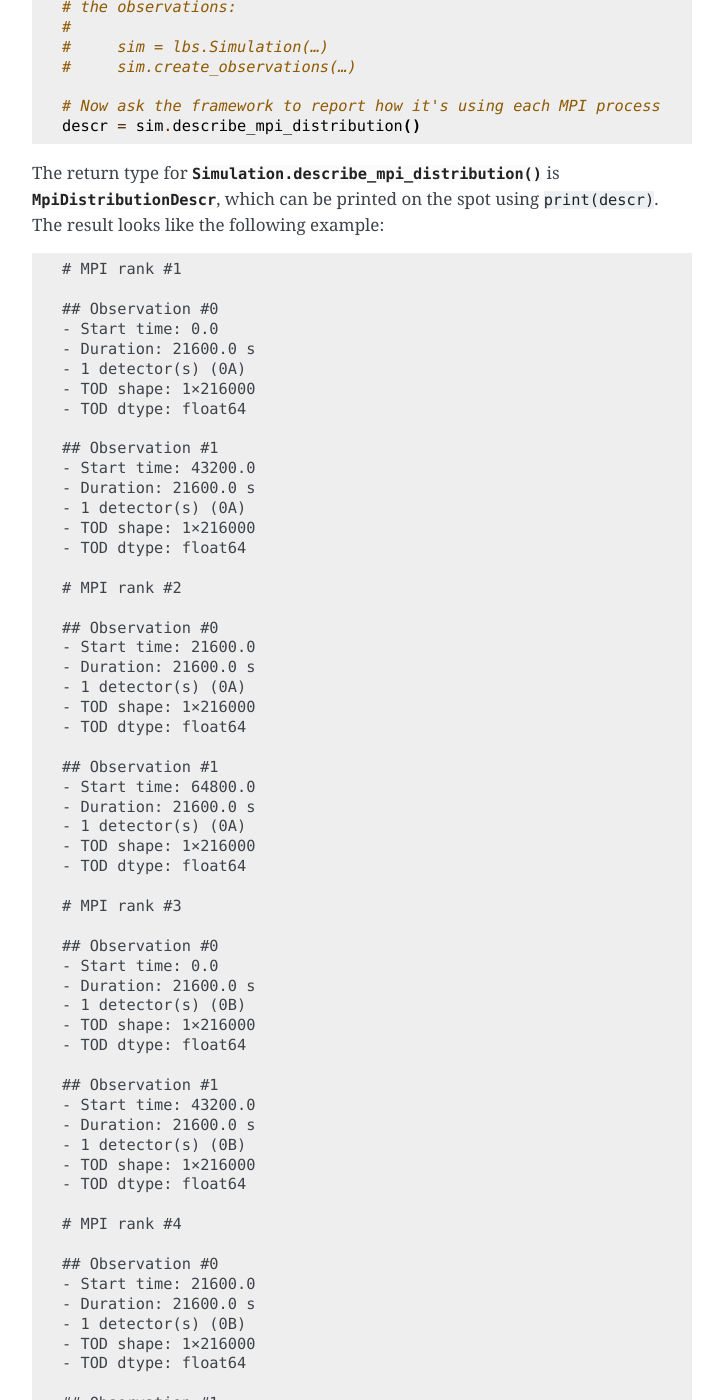
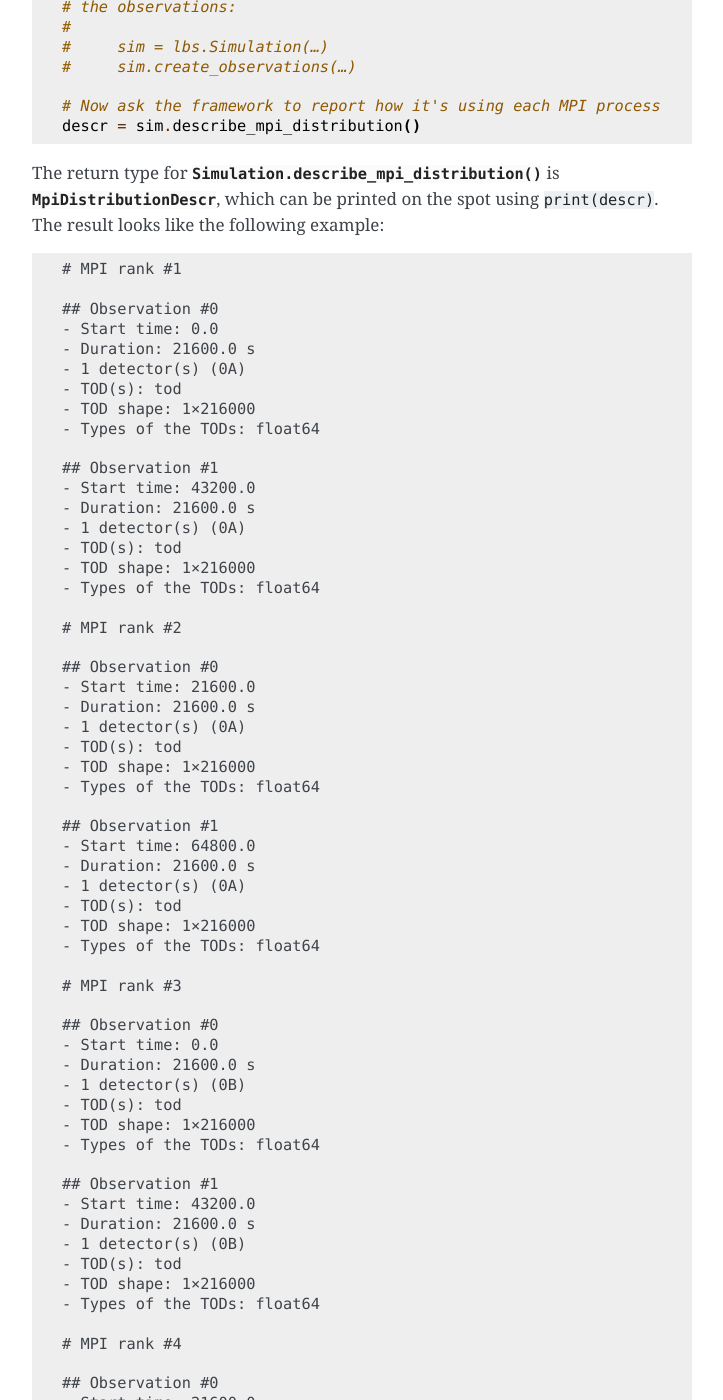
Before and after one commit to litebird/litebird_sim, a Sphinx documentation site: the page built from docs/source/simulations.rst, in a window 1280 px wide and 1400 px high, scrolled down 8053 px. Shown: the whole window, without its empty margins (388-1111 px from the left). Built offline with Sphinx 7.4.7, drawn with Linux system fonts in a browser that asks for light colours; some of the changed text lies outside the part shown.

Commit message:
Document the changes

```diff
--- a/docs/source/simulations.rst
+++ b/docs/source/simulations.rst
@@ -385,15 +385,17 @@ example:
     - Start time: 0.0
     - Duration: 21600.0 s
     - 1 detector(s) (0A)
+    - TOD(s): tod
     - TOD shape: 1×216000
-    - TOD dtype: float64
+    - Types of the TODs: float64
 
     ## Observation #1
     - Start time: 43200.0
     - Duration: 21600.0 s
     - 1 detector(s) (0A)
+    - TOD(s): tod
     - TOD shape: 1×216000
-    - TOD dtype: float64
+    - Types of the TODs: float64
 
     # MPI rank #2
 
@@ -401,15 +403,17 @@ example:
     - Start time: 21600.0
     - Duration: 21600.0 s
     - 1 detector(s) (0A)
+    - TOD(s): tod
     - TOD shape: 1×216000
-    - TOD dtype: float64
+    - Types of the TODs: float64
 
     ## Observation #1
     - Start time: 64800.0
     - Duration: 21600.0 s
     - 1 detector(s) (0A)
+    - TOD(s): tod
     - TOD shape: 1×216000
-    - TOD dtype: float64
+    - Types of the TODs: float64
 
     # MPI rank #3
 
@@ -417,15 +421,17 @@ example:
     - Start time: 0.0
     - Duration: 21600.0 s
     - 1 detector(s) (0B)
+    - TOD(s): tod
     - TOD shape: 1×216000
-    - TOD dtype: float64
+    - Types of the TODs: float64
 
     ## Observation #1
     - Start time: 43200.0
     - Duration: 21600.0 s
     - 1 detector(s) (0B)
+    - TOD(s): tod
     - TOD shape: 1×216000
-    - TOD dtype: float64
+    - Types of the TODs: float64
 
     # MPI rank #4
 
@@ -433,15 +439,17 @@ example:
     - Start time: 21600.0
     - Duration: 21600.0 s
     - 1 detector(s) (0B)
+    - TOD(s): tod
     - TOD shape: 1×216000
-    - TOD dtype: float64
+    - Types of the TODs: float64
 
     ## Observation #1
     - Start time: 64800.0
     - Duration: 21600.0 s
     - 1 detector(s) (0B)
+    - TOD(s): tod
     - TOD shape: 1×216000
-    - TOD dtype: float64
+    - Types of the TODs: float64
 
 The class :class:`.MpiDistributionDescr` contains a list
 of :class:`.MpiProcessDescr`, which describe the «contents»
```
